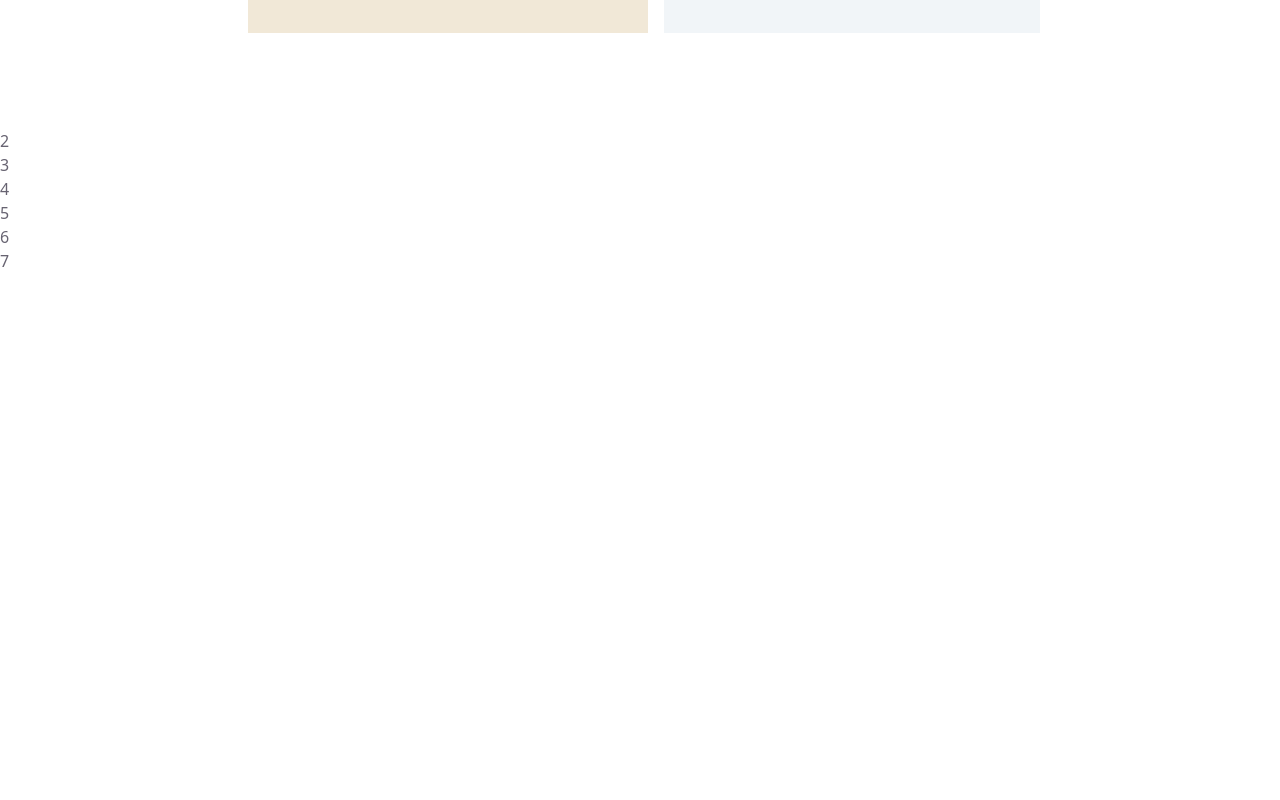
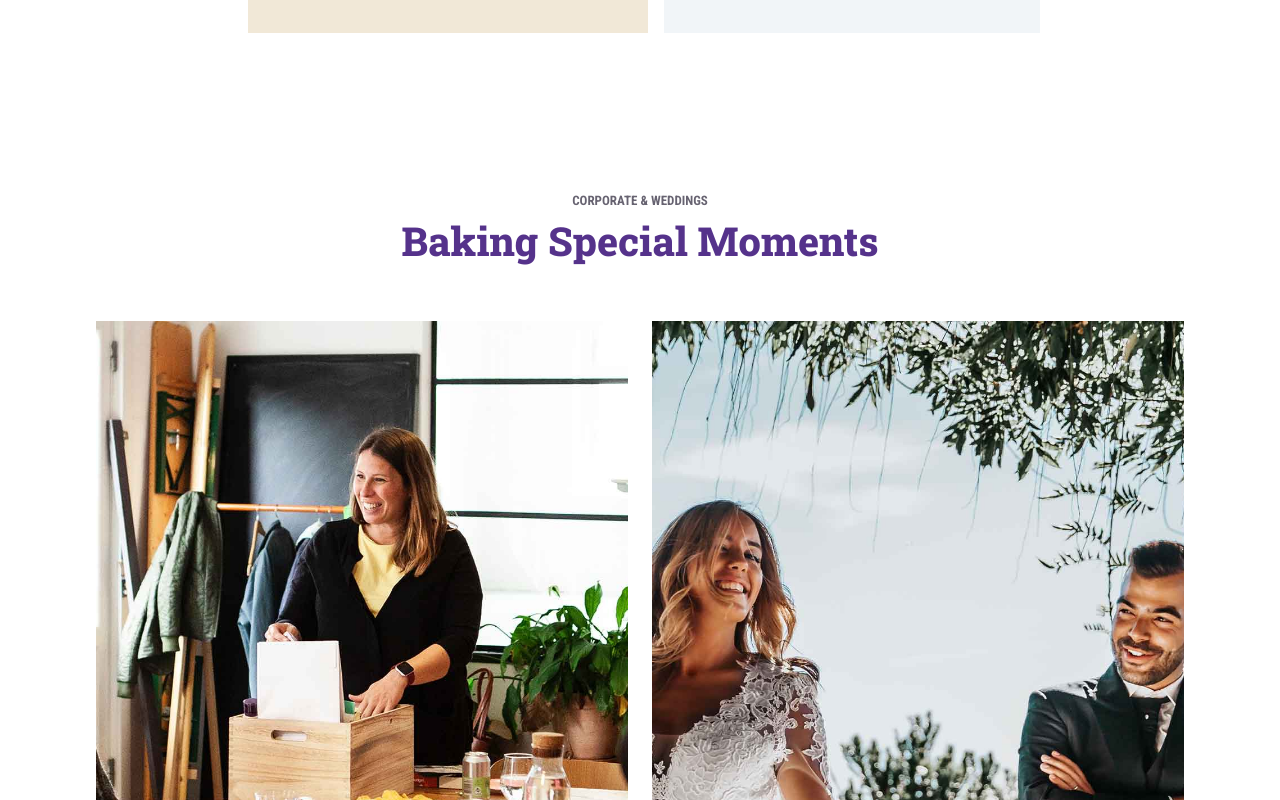
Before and after one commit to giuliamari04/proj-html-vuejs, a Vue app: page / in a window 1280 px wide. Shown: the part 2220-3020 px from the top of the page. Built offline with nearby package versions, Linux system fonts and the light colour scheme.

Commit message:
Milestone 3

```diff
--- a/src/components/CardComponent.vue
+++ b/src/components/CardComponent.vue
@@ -1,15 +1,53 @@
 <template>
-    <div>
+    <div class="card-container">
+        <img :src="'/image/' + img + '400x510.jpg'" alt="immagine" class="image-item " />
+              <div class="square-purple d-flex flex-column   justify-content-center align-items-center  align-content-center">
+                <h3 class="title">{{ name }}</h3>
+                <h5 class="fs-6 fw-light ">{{ category }}, {{ type }}</h5>
+                <h5>${{ firstPrice }}.00 - ${{ secondPrice }}.00</h5>
 
+              </div>
     </div>
 </template>
 
 <script>
     export default {
         name:'CardComponent',
+        props:{
+            img:String,
+            name:String,
+            category:String,
+            type:String,
+            firstPrice:Number,
+            secondPrice:Number,
+        }
     }
 </script>
 
 <style lang="scss" scoped>
+  @use "../assets/styles/partials/variables" as *;
+  .card-container {
+  position: relative;
+  cursor: pointer;
+}
+ h3{
+    color: white !important;
+ }
+  .square-purple{
+    opacity: 0;
+    position: absolute ;
+    background-color: #56328b57;
+    transition: 0.5s;;
+    top: 0;
+    bottom: 0;
+    left: 0;
+    right: 0;
+    z-index: 1;
+    color: white;
+    }
+
+ .square-purple:hover{
+    opacity: 1;
+  }
 
 </style>
--- a/src/components/MainComponent.vue
+++ b/src/components/MainComponent.vue
@@ -14,7 +14,14 @@
         </button>
         <ul class="image-list d-flex p-0 m-0"  :style="{ transform: `translateX(${traslateX}px)` }">
           <li v-for="(pastries, index) in store.pastries.slice(0,4)" :key="index" class="px-2">
-              <img :src="'/image/' + pastries.img + '400x510.jpg'" alt="img" class="image-item" />
+             <CardComponent
+             :img="pastries.img"
+             :name="pastries.name"
+             :category="pastries.catcategory"
+             :type="pastries.type"
+             :firstPrice="pastries.firstPrice"
+             :secondPrice="pastries.secondPrice"
+             />
           </li>
         </ul>
         <button id="next-slide" class="slide-button btn-purple p-3 material-symbols-rounded position-absolute btn-right " @click="slide(-2)">
@@ -27,7 +34,38 @@
 
 
   </section>
-<section id="special-moments">2</section>
+<section id="special-moments" class="p-5 m-5 ">
+    <div class="d-flex flex-column text-center   justify-content-center m-3">
+           <h3 class="subtitle">corporate & weddings</h3>
+    <h1 class="title">Baking Special Moments</h1>
+    </div>
+
+    <div class="row mt-5">
+        <!-- prima immagine -->
+        <div class="col ">
+            <div class="position-relative">
+            <div class="corporate-div">
+            </div>
+            <div class="corporate-div-hover d-flex flex-column   justify-content-center align-items-center  align-content-center text-light ">
+                <h5 class="fs-6 fw-lighter">International Bakery</h5>
+                <h1 class="title text-light ">Corporate Events</h1>
+                <button class="btn btn-purple">Explore more</button>
+            </div>
+        </div>
+    </div>
+        <div class="col">
+            <div class="position-relative">
+            <div class="weddings-div">
+            </div>
+            <div class="weddings-div-hover d-flex flex-column   justify-content-center align-items-center  align-content-center text-light ">
+                <h5 class="fs-6 fw-lighter">Private Dining Hall</h5>
+                <h1 class="title text-light ">Weddings & Parties</h1>
+                <button class="btn btn-purple">Explore more</button>
+            </div>
+        </div>
+        </div>
+    </div>
+</section>
 <section id="find-products">3</section>
 <section id="info">4</section>
 <section id="locations">5</section>
@@ -37,9 +75,14 @@
 
 <script>
   import { store } from "../components/data/store.js";
+  import CardComponent from "./CardComponent.vue";
     export default {
         name:"MainComponent",
+        components:{
+                CardComponent,
+            },
         data(){
+
             return{
                  store,
             maxScrollLeft:0,
@@ -99,6 +142,7 @@
 }
 li{
     list-style: none;
+   // position: relative;
 }
 .slide-button{
     height: fit-content;
@@ -118,4 +162,54 @@ li{
 .btn-right{
     right: 10px;
 }
+.corporate-div{
+    width: 100%;
+    height:120vh;
+    background-image: url(../../public/image/corporate-bg.jpg);
+    background-position: center;
+    background-repeat: no-repeat;
+    background-size: cover;
+}
+.corporate-div-hover{
+    position: absolute;
+   background-image: url(../../public/image/corporate-hover-bg.jpg);
+   background-position: center;
+    background-repeat: no-repeat;
+    background-size: cover;
+    top: 0;
+    bottom: 0;
+    left: 0;
+    right: 0;
+    z-index: 3;
+    opacity: 0;
+    transition: 0.5s;
+}
+.corporate-div-hover:hover{
+    opacity: 1;
+}
+.weddings-div{
+    width: 100%;
+    height:120vh;
+    background-image: url(../../public/image/wedding-bg.jpg);
+    background-position: center;
+    background-repeat: no-repeat;
+    background-size: cover;
+}
+.weddings-div-hover{
+    position: absolute;
+   background-image: url(../../public/image/wedding-hover-bg.jpg);
+   background-position: center;
+    background-repeat: no-repeat;
+    background-size: cover;
+    top: 0;
+    bottom: 0;
+    left: 0;
+    right: 0;
+    z-index: 3;
+    opacity: 0;
+    transition: 0.5s;
+}
+.weddings-div-hover:hover{
+    opacity: 1;
+}
 </style>
```
Also changed, not shown: 1 other file (tests, documents, lock files or other folders).
